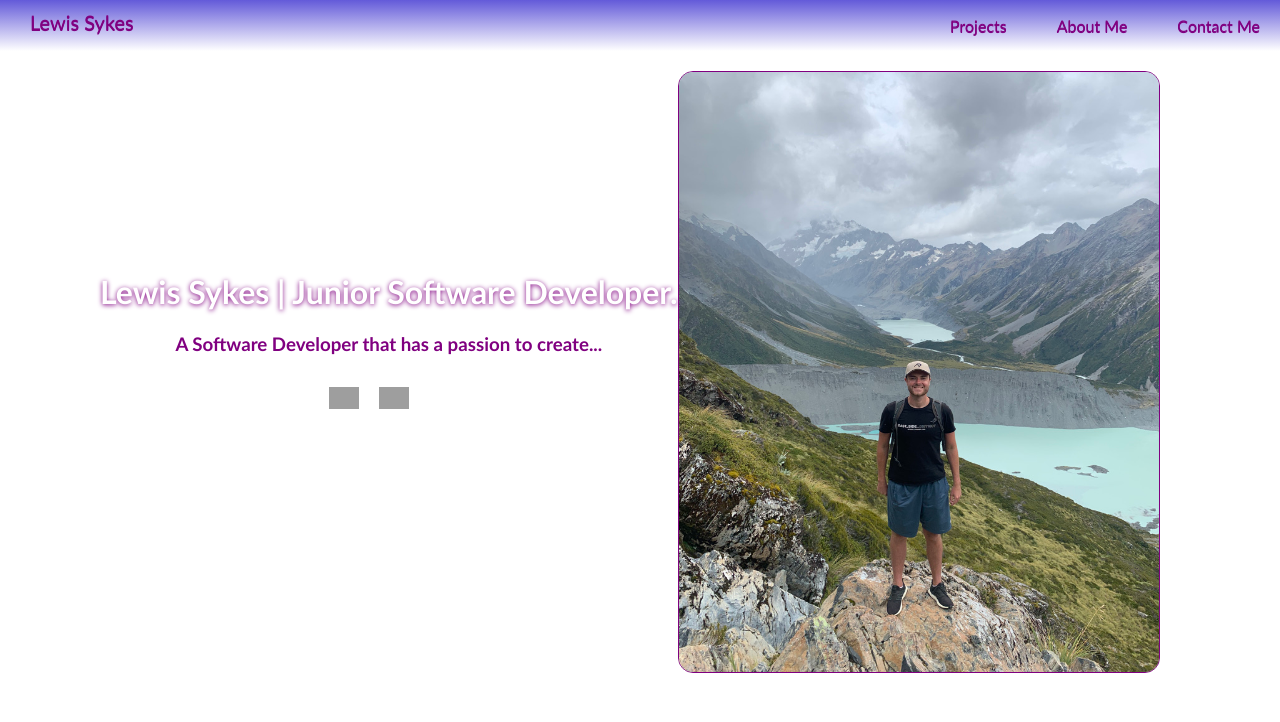
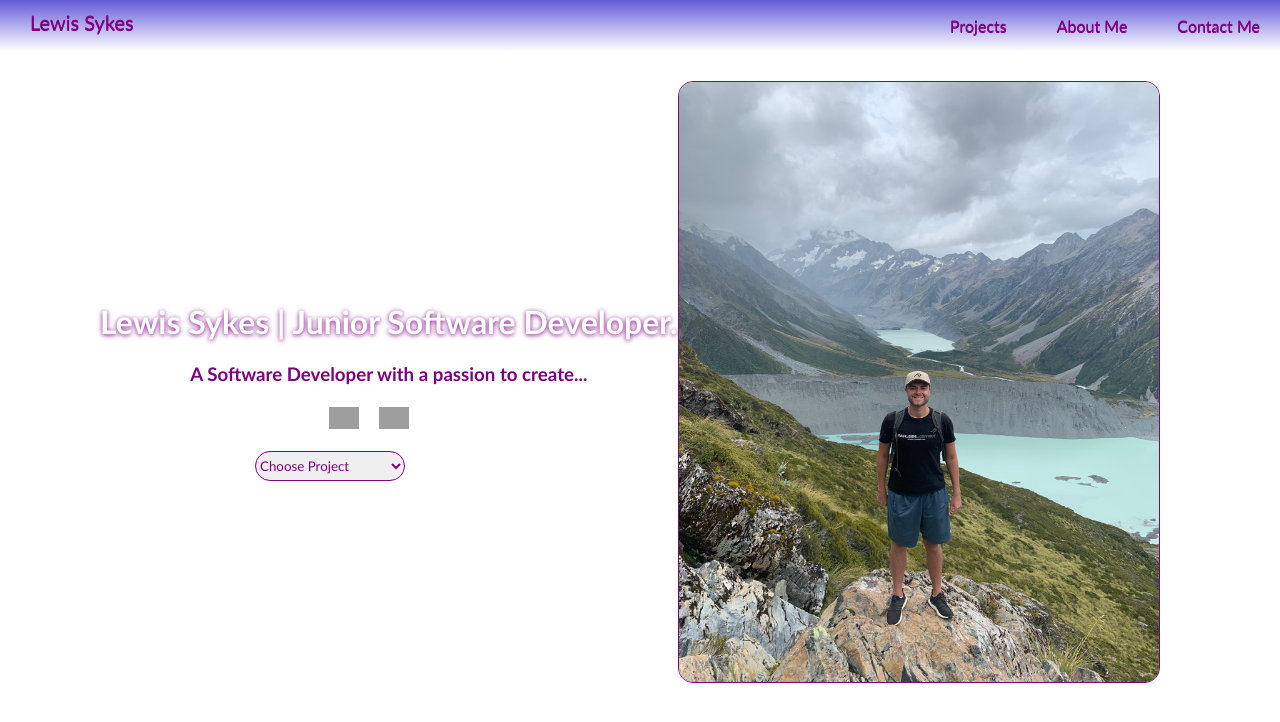
Before and after one commit to lewissykes95/lewis_sykes_portfolio, a React (Create React App) app: page / in a window 1280 px wide. Shown: the top 722 px of the page. Built offline with nearby package versions, Linux system fonts and the light colour scheme; grey boxes are pictures that could not be loaded.

Commit message:
added select to project

```diff
--- a/src/components/ProfileImage.Js
+++ b/src/components/ProfileImage.Js
@@ -21,7 +21,6 @@ export default ProfileImage;
 
 
 const Image = styled.img`
-margin-top: 20px;
 margin-right: 120px;
 width: 480px;
 height: 600px;
--- /dev/null
+++ b/src/components/Select.js
@@ -0,0 +1,51 @@
+import React from "react";
+import styled from 'styled-components'
+
+
+
+const ProjectSelect = ({ projects, onProjectSelected }) => {
+
+
+    const handleChange = event => {
+        onProjectSelected(event.target.value)
+    }
+
+
+    return (
+        <>
+
+        <Select defaultValue="" onChange = { handleChange } >
+        <Option value = "" disabled > Choose Project </Option> {
+            projects.map(project => {
+                return ( <option key = { project.name } value = { project.name } > { project.name } </option>
+                )
+            })
+        }
+        </Select>
+
+        </>
+    );
+}
+
+
+
+export default ProjectSelect;
+
+
+const Select = styled.select`
+position: relative;
+top: 400px;
+right: 310px;
+font-family: 'Gill Sans', 'Gill Sans MT', Calibri, 'Trebuchet MS', sans-serif;
+color: purple;
+width: 150px;
+height: 30px;
+border-radius: 15px;
+border: 1px purple solid;
+
+
+
+`
+
+
+const Option = styled.option``
--- a/src/components/SocialIcons.js
+++ b/src/components/SocialIcons.js
@@ -30,7 +30,7 @@ const Icons = styled.div``
 
 const Items = styled.img`
 position: relative;
-bottom: 250px;
+bottom: 240px;
 left: 80px;
 margin: 10px;
 width: 30px;
--- a/src/components/Title.js
+++ b/src/components/Title.js
@@ -11,7 +11,7 @@ const PortfolioTitle = () => {
         <Section>
 
         <Title>Lewis Sykes | Junior Software Developer.</Title>
-            <About>A Software Developer that has a passion to create...</About>
+            <About>A Software Developer with a passion to create...</About>
             <Skills>
                 <Items></Items>
                 <Items></Items>
@@ -42,17 +42,12 @@ const Title = styled.h1`
 font-family: 'Gill Sans', 'Gill Sans MT', Calibri, 'Trebuchet MS', sans-serif;
 color: white;
 text-shadow: 0px 1px 5px purple;
-/* position: relative;
-right: 30%;
-top: 50%; */
-
 `
 
 const About = styled.h3`
 font-family: 'Gill Sans', 'Gill Sans MT', Calibri, 'Trebuchet MS', sans-serif;
 color: purple;
 position: relative;
-/* right: 30%; */
 `
 
 const Skills = styled.div``
--- a/src/containers/PortfolioContainer.js
+++ b/src/containers/PortfolioContainer.js
@@ -1,18 +1,35 @@
-import React from "react";
+import React, {useState} from "react";
 import styled from "styled-components";
 import PortfolioTitle from "../components/Title";
 import NavBar from "../components/NavBar";
 import ProfileImage from "../components/ProfileImage";
 import SocialIcons from "../components/SocialIcons";
+import ProjectSelect from "../components/Select";
 
 
 const PortfolioContainter = () => {
+
+
+    const [projects, setProjects] = useState([
+        {name: 'Python Project', url:""},
+        {name: 'JavaScript Project', url:""},
+        {name: 'Java Project', url:""}
+    ])
+
+    const [selectedProject, setSelectedProject] = useState('')
+
+
+    const handleProjectSelected = name => {
+        setSelectedProject(name)
+      }
+
 
 
     return (
 
         <>
             <NavBar/>
+            <ProjectSelect projects={projects} onProjectSelected={handleProjectSelected}/>
             <Section>
                 <Info>
                     <PortfolioTitle/>
@@ -20,7 +37,6 @@ const PortfolioContainter = () => {
                 </Info>
                 <ProfileImage/>
             </Section>
-
         </>
 
 
```
